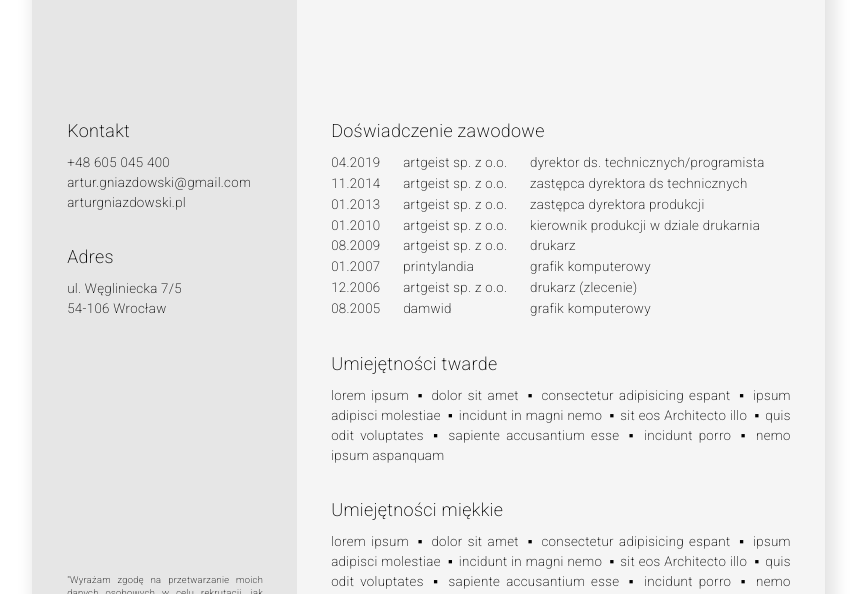
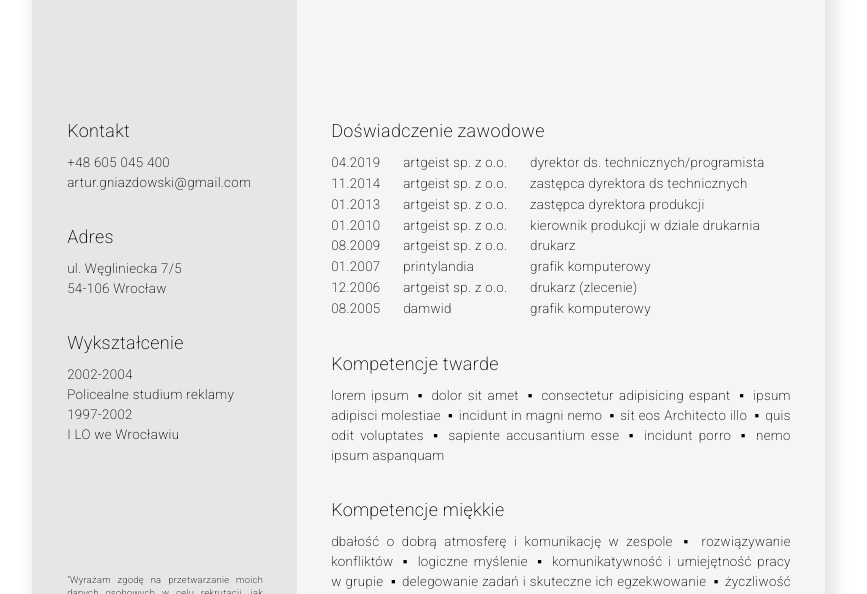
Before and after one commit to thabek/portfolio, a plain HTML site: page docs/cv.html in a window 1280 px wide. Shown: the part 206-800 px from the top of the page, without its empty margins (211-1078 px from the left). Drawn offline with nearby package versions, Linux system fonts and the light colour scheme.

Commit message:
add cname

```diff
--- a/docs/cv.html
+++ b/docs/cv.html
@@ -27,12 +27,17 @@
           <h3>Kontakt</h3>
           <p>+48 605 045 400</p>
           <p><a href="mailto:artur.gniazdowski@gmail.com">artur.gniazdowski@gmail.com</a></p>
-          <p><a href="https://arturgniazdowski.pl">arturgniazdowski.pl</a></p>
+          <!-- <p><a href="https://arturgniazdowski.pl">arturgniazdowski.pl</a></p> -->
         </li>
         <li>
           <h3>Adres</h3>
           <p>ul. Węgliniecka 7/5</p>
           <p>54-106 Wrocław</p>
+        </li>
+        <li>
+          <h3>Wykształcenie</h3>
+          <p>2002-2004<br>Policealne studium reklamy</p>
+          <p>1997-2002<br>I LO we Wrocławiu</p>
         </li>
       </ul>
       <div class="clause">"Wyrażam zgodę na przetwarzanie moich danych osobowych w celu rekrutacji, jak również na
@@ -101,7 +106,7 @@
           </ul>
         </li>
         <li class="skills">
-          <h3>Umiejętności twarde</h3>
+          <h3>Kompetencje twarde</h3>
           <p>
             <span>lorem ipsum</span>
             <span>dolor sit amet</span>
@@ -116,18 +121,18 @@
           </p>
         </li>
         <li class="skills">
-          <h3>Umiejętności miękkie</h3>
+          <h3>Kompetencje miękkie</h3>
           <p>
-            <span>lorem ipsum</span>
-            <span>dolor sit amet</span>
-            <span>consectetur adipisicing espant</span>
-            <span>ipsum adipisci molestiae</span>
-            <span>incidunt in magni nemo</span>
-            <span>sit eos Architecto illo</span>
-            <span>quis odit voluptates</span>
-            <span>sapiente accusantium esse</span>
-            <span>incidunt porro</span>
-            <span>nemo ipsum aspanquam</span>
+            <span>dbałość o dobrą atmosferę i komunikację w zespole</span>
+            <span>rozwiązywanie konfliktów</span>
+            <span>logiczne myślenie</span>
+            <span>komunikatywność i umiejętność pracy w&nbsp;grupie</span>
+            <span>delegowanie zadań i skuteczne ich egzekwowanie</span>
+            <span>życzliwość i pozytywne nastawienie do ludzi</span>
+            <span>wysoka kultura osobista</span>
+            <span>analityczne myślenie</span>
+            <span>poczucie odpowiedzialności za projekty</span>
+            <span>samodzielność</span>
           </p>
         </li>
       </ul>
```
Also changed, not shown: 2 other files.
